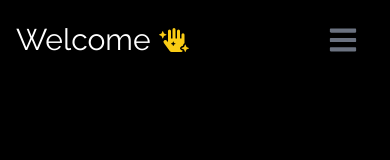
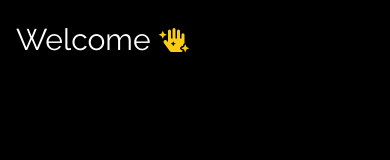
Before and after one commit to EstebanPastor/Personal-portfolio, a React (Vite) app: page / in a window 390 px wide. Shown: the top 160 px of the page. Built offline with nearby package versions, Linux system fonts and the light colour scheme.

Commit message:
se elimino el navbar del mobile

```diff
--- a/src/components/NavBar.jsx
+++ b/src/components/NavBar.jsx
@@ -20,11 +20,6 @@ const NavBar = () => {
             {welcomeMessage} <FaHandSparkles className="ml-2 text-yellow-400" />
           </h1>
 
-          <div className="md:hidden">
-            <button onClick={() => setNav(!nav)} className="p-4 text-gray-500">
-              {nav ? <FaTimes size={30} /> : <FaBars size={30} />}
-            </button>
-          </div>
         </div>
       </div>
 
```
